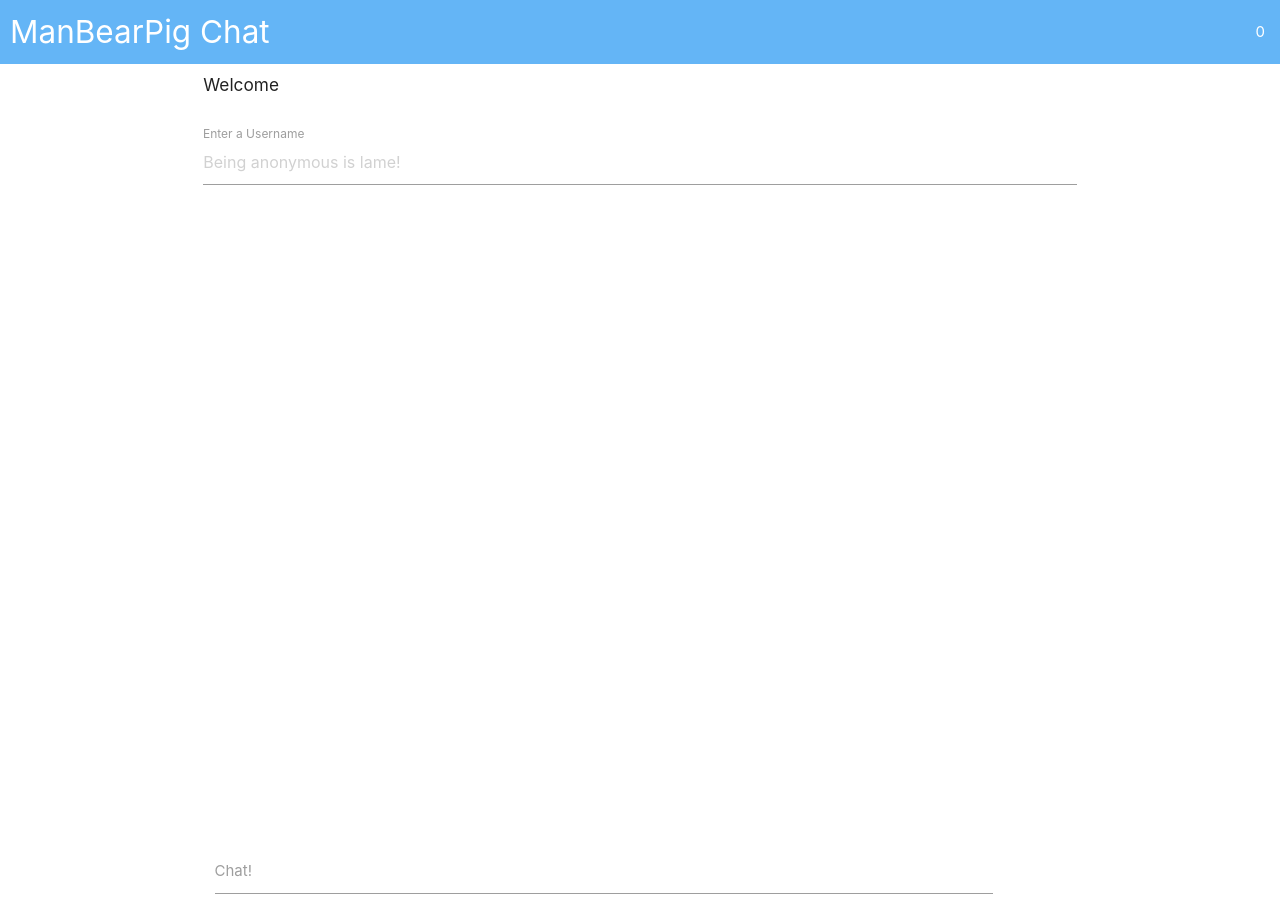
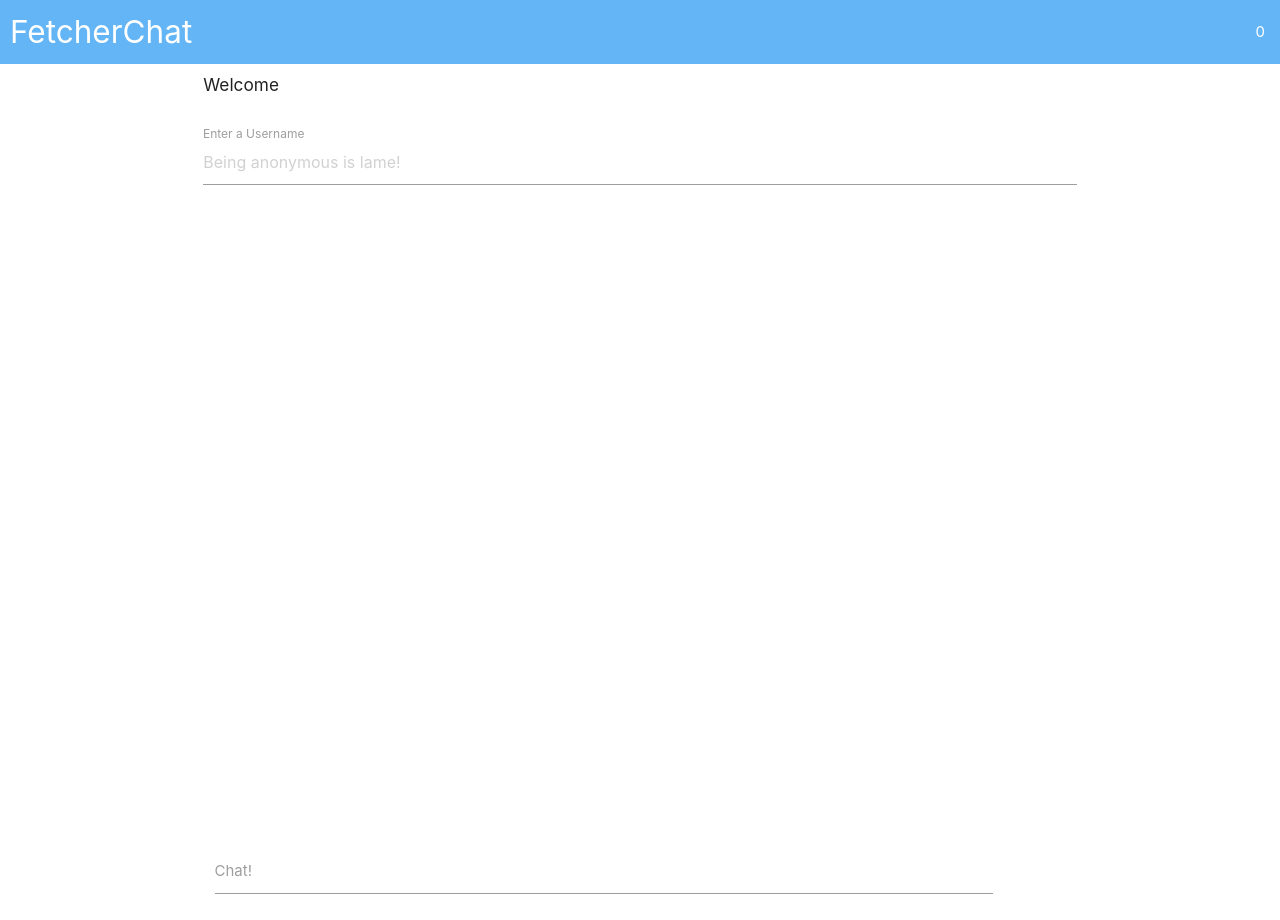
Before and after one commit to MarcDwyer/Live-Chat, a website: page public/index.html in a window 1280 px wide. Drawn offline with nearby package versions, Linux system fonts and the light colour scheme; no server answers.

Commit message:
changed name

```diff
--- a/public/index.html
+++ b/public/index.html
@@ -4,7 +4,7 @@
     <meta charset="UTF-8">
     <meta name="viewport" content="width=device-width, initial-scale=1.0">
     <meta http-equiv="X-UA-Compatible" content="ie=edge">
-    <title>MBP Chat</title>
+    <title>FetcherChat</title>
 
  <!-- Compiled and minified CSS -->
  <link rel="stylesheet" href="https://cdnjs.cloudflare.com/ajax/libs/materialize/1.0.0/css/materialize.min.css">
@@ -16,7 +16,7 @@
 <body>
         <nav>
                 <div class="nav-wrapper blue lighten-2">
-                  <a href="#" class="brand-logo">ManBearPig Chat</a>
+                  <a href="#" class="brand-logo">FetcherChat</a>
                   <ul id="nav-mobile" class="right hide-on-med-and-down">
                         <li><a class="number">0</a></li>
                       </ul>
```
